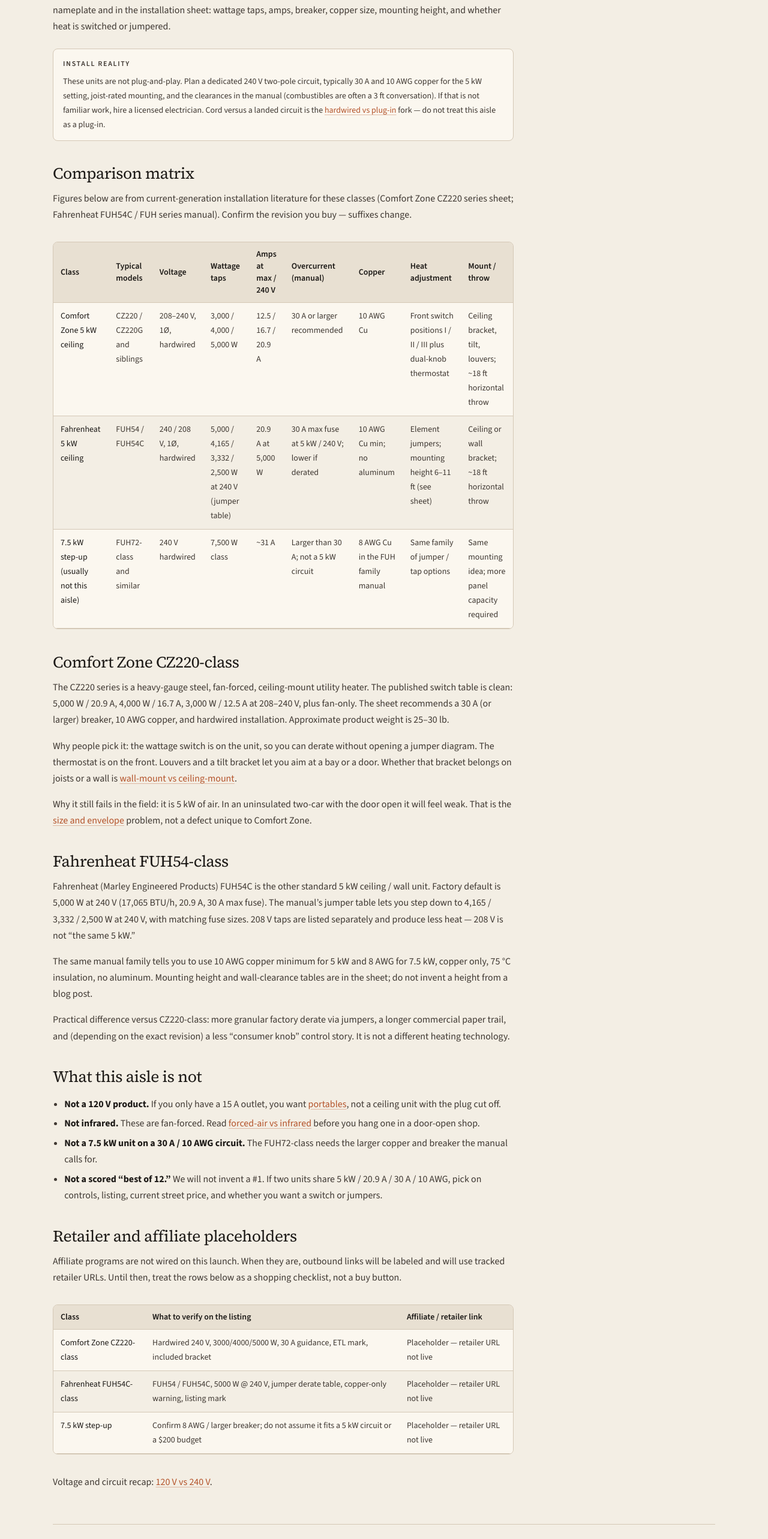
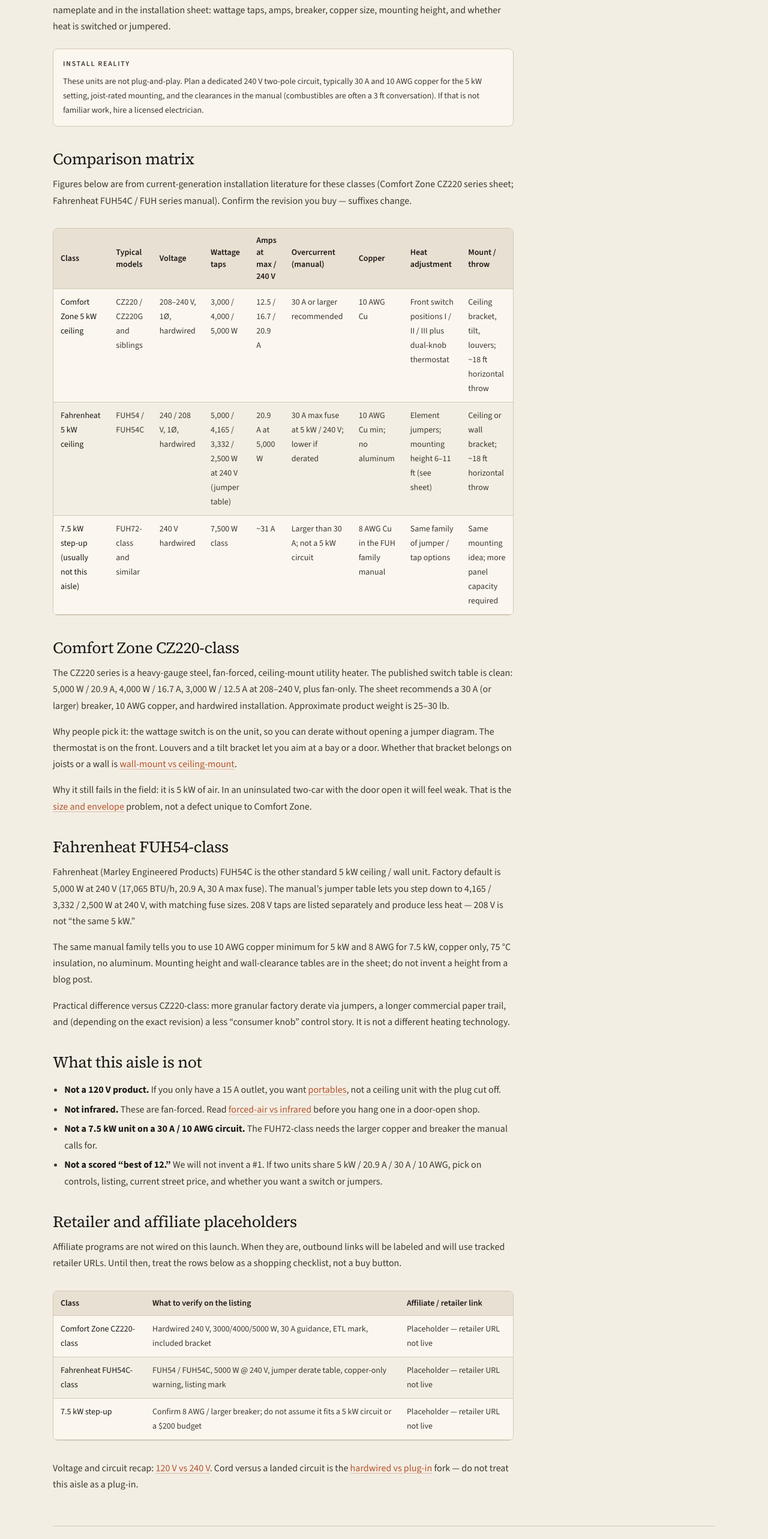
Before and after one commit to laqaer/bay-heat, a Next.js app: page /best-ceiling-mount-garage-heaters-under-200 in a window 1280 px wide. Shown: the part 1200-3766 px from the top of the page at 60% size. Built offline with nearby package versions, Linux system fonts and the light colour scheme.

Commit message:
BH-C4: put ceiling-page install-fork link in prose
Keep the one-sentence hardwired vs plug-in cross-link next to the
voltage recap so it is a real <a>, not inside a Callout aside.

Co-authored-by: laqaer <laqaer@users.noreply.github.com>

```diff
--- a/app/best-ceiling-mount-garage-heaters-under-200/page.tsx
+++ b/app/best-ceiling-mount-garage-heaters-under-200/page.tsx
@@ -52,11 +52,7 @@ export default function CeilingGuidePage() {
           circuit, typically 30 A and 10 AWG copper for the 5 kW setting,
           joist-rated mounting, and the clearances in the manual (combustibles
           are often a 3 ft conversation). If that is not familiar work, hire a
-          licensed electrician. Cord versus a landed circuit is the{" "}
-          <Link href="/hardwired-vs-plugin-garage-heater">
-            hardwired vs plug-in
-          </Link>{" "}
-          fork — do not treat this aisle as a plug-in.
+          licensed electrician.
         </p>
       </Callout>
 
@@ -222,6 +218,11 @@ export default function CeilingGuidePage() {
       <p>
         Voltage and circuit recap:{" "}
         <Link href="/120v-vs-240v-garage-heater">120 V vs 240 V</Link>.
+        Cord versus a landed circuit is the{" "}
+        <Link href="/hardwired-vs-plugin-garage-heater">
+          hardwired vs plug-in
+        </Link>{" "}
+        fork — do not treat this aisle as a plug-in.
       </p>
     </GuideChrome>
   );
```
